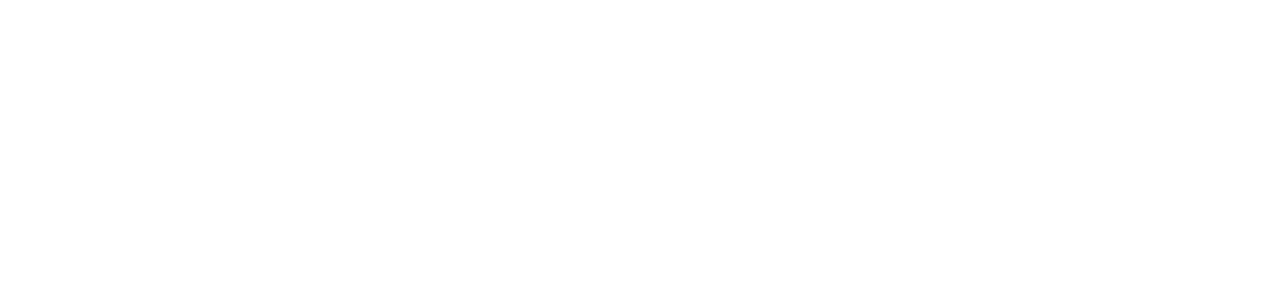
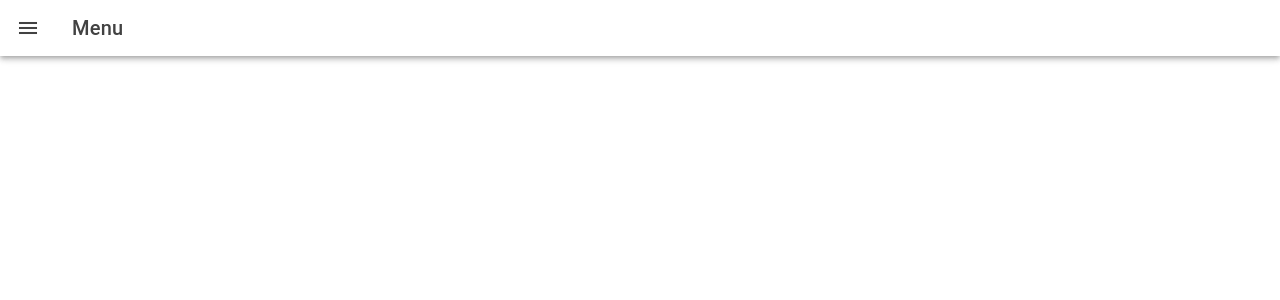
Before and after one commit to ArkDriveDev/Simaris, a React (Vite) app: page /simaris/app/home/feed in a window 1280 px wide. Shown: the top 300 px of the page. Built offline with nearby package versions, Linux system fonts and the light colour scheme.

Commit message:
App.tsx route changes

```diff
--- a/src/App.tsx
+++ b/src/App.tsx
@@ -40,8 +40,8 @@
   <IonApp>
     <IonReactRouter>
       <IonRouterOutlet>
-        <Route exact path="/it35-lab" component={Login} />
-        <Route path="/it35-lab/app" component={Menu} />
+        <Route exact path="/simaris" component={Login} />
+        <Route path="/simaris/app" component={Menu} />
       </IonRouterOutlet>
     </IonReactRouter>
   </IonApp>
```
